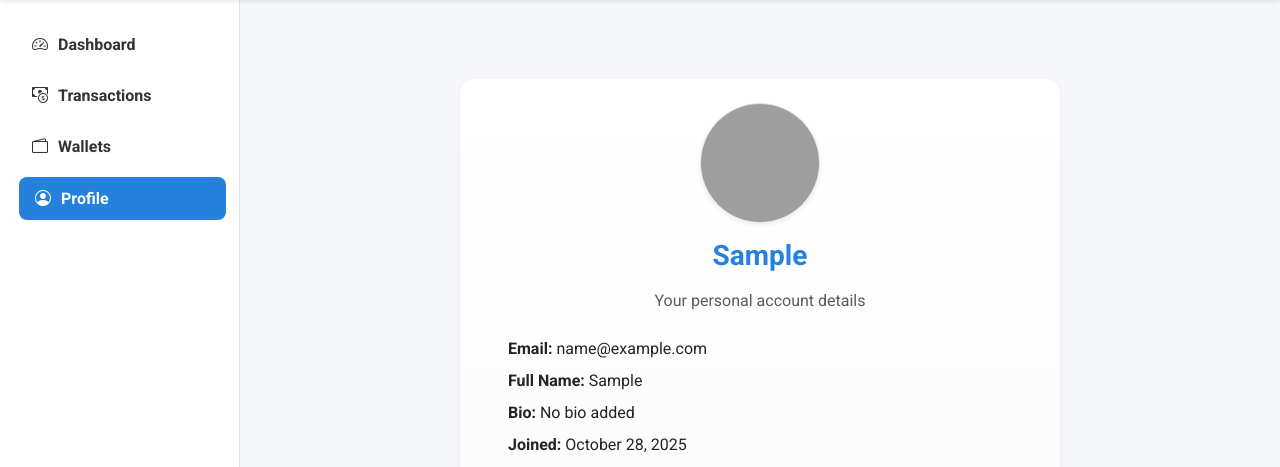
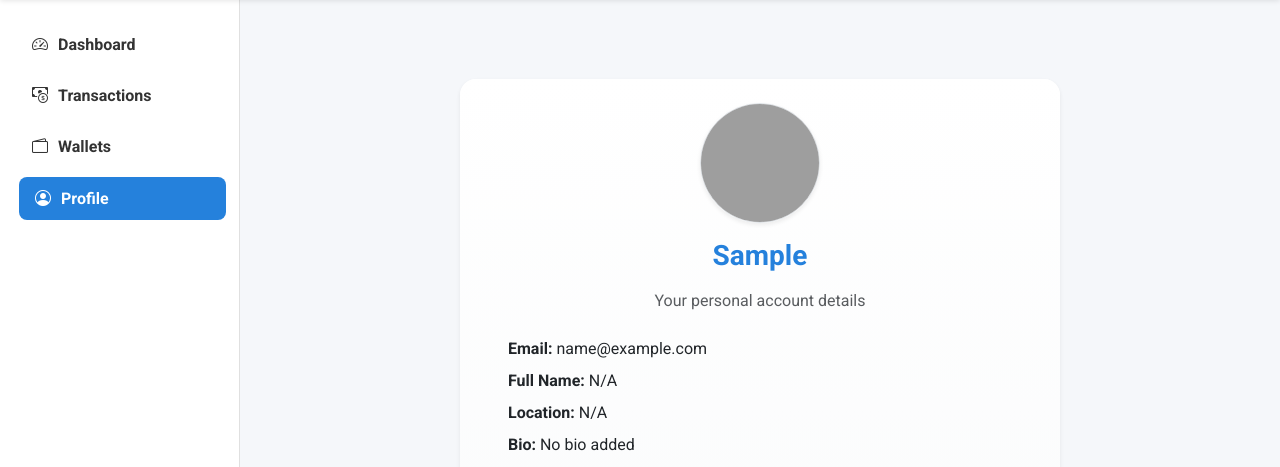
Before and after one commit to Ahmedarain111/ExpenseTracker, a Django app: page /accounts/profile/ in a window 1280 px wide. Shown: the part 63-530 px from the top of the page. Run offline with Django 5.2, Linux system fonts and the light colour scheme; the visitor is signed in with stand-in values (Sample User, id 1); data that the repository does not hold is empty; some libraries are stand-ins or nearby versions; grey boxes are pictures that could not be loaded.

Commit message:
Add more fields to Profile

```diff
--- a/accounts/models.py
+++ b/accounts/models.py
@@ -3,6 +3,10 @@ from django.contrib.auth.models import User
 
 class Profile(models.Model):
     user = models.OneToOneField(User, on_delete=models.CASCADE)
+    full_name = models.CharField(max_length=150, blank=True)
+    bio = models.TextField(blank=True)
+    location = models.CharField(max_length=100, blank=True)
+    profile_picture = models.ImageField(upload_to="profile_pics/", blank=True, null=True)
     currency = models.CharField(max_length=10, default="PKR")
 
     def __str__(self):
--- a/accounts/templates/accounts/profile.html
+++ b/accounts/templates/accounts/profile.html
@@ -19,7 +19,8 @@
 
             <div class="text-start px-4">
                 <p class="mb-2"><strong>Email:</strong> {{ user.email|default:"N/A" }}</p>
-                <p class="mb-2"><strong>Full Name:</strong> {{ user.username|default:"N/A"|capfirst }}</p>
+                <p class="mb-2"><strong>Full Name:</strong> {{ user.userprofile.fullname|default:"N/A"|capfirst }}</p>
+                <p class="mb-2"><strong>Location:</strong> {{ user.userprofile.location|default:"N/A"|capfirst }}</p>
                 <p class="mb-2"><strong>Bio:</strong> {{ user.userprofile.bio|default:"No bio added" }}</p>
                 <p class="mb-2"><strong>Joined:</strong> {{ user.date_joined|date:"F j, Y" }}</p>
                 <p class="mb-2"><strong>Last Login:</strong> {{ user.last_login|date:"F j, Y, g:i a" }}</p>
```
